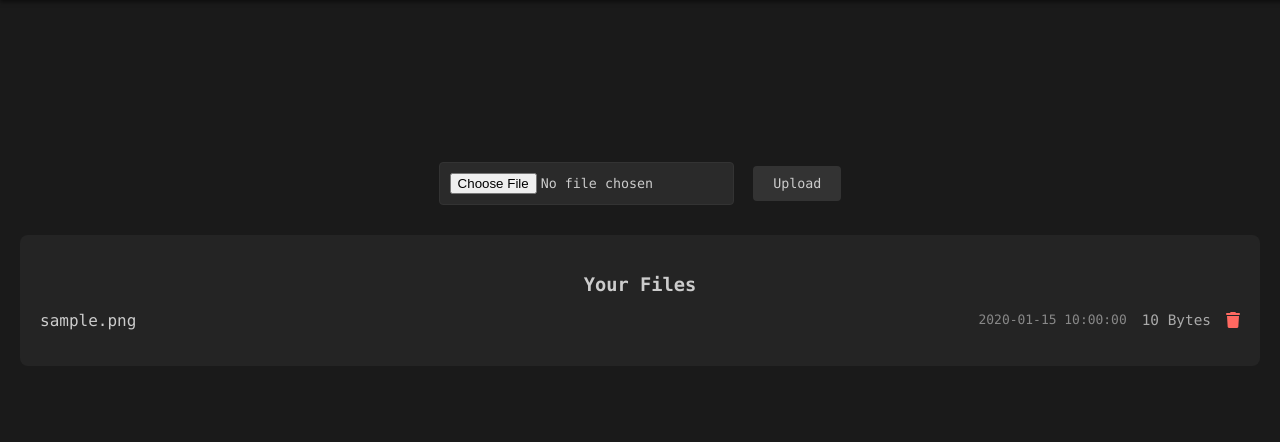
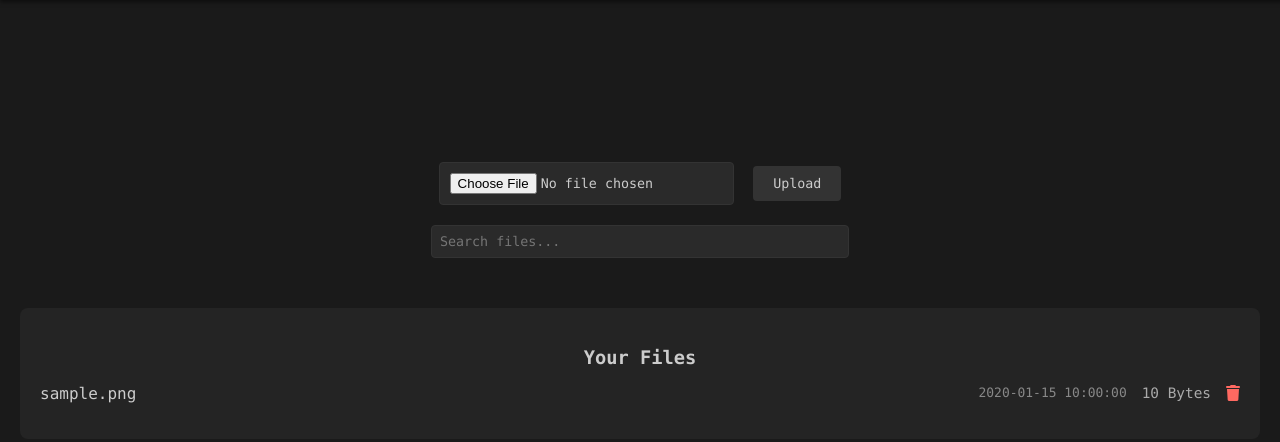
Before and after one commit to neledov/harry-parser, a Flask app: page / in a window 1280 px wide. Shown: the part 48-490 px from the top of the page. Run offline with Flask 3, Linux system fonts and the light colour scheme; a user stored in the database is signed in; tables that the repository leaves empty hold one stand-in row (values such as "Sample post"); some libraries are stand-ins or nearby versions.

Commit message:
added file search

```diff
--- a/static/css/style.css
+++ b/static/css/style.css
@@ -1006,3 +1006,10 @@ body {
       color: #AAAAAA;
       font-family: 'Consolas', monospace;
   }
+
+  .filter-container #file-search {
+      width: 100%;
+      max-width: 400px;
+      margin: 20px auto;
+      display: block;
+  }
--- a/templates/upload.html
+++ b/templates/upload.html
@@ -7,6 +7,9 @@
     </form>
 
     {% if files %}
+    <div class="filter-container">
+        <input type="text" id="file-search" placeholder="Search files..." aria-label="Search files">
+    </div>
     <div class="files-list">
         <h3>Your Files</h3>
         <ul id="files-list">
@@ -30,4 +33,21 @@
     </div>
     {% endif %}
 </div>
+
+<script type="module">
+    import { debounce } from '/static/js/utils/helpers.js';
+
+    const fileSearch = document.getElementById("file-search");
+    if (fileSearch) {
+        fileSearch.addEventListener("input", debounce(() => {
+            const searchTerm = fileSearch.value.toLowerCase();
+            const filesList = document.querySelectorAll('#files-list li');
+
+            filesList.forEach(item => {
+                const fileName = item.querySelector('a').textContent.toLowerCase();
+                item.style.display = fileName.includes(searchTerm) ? '' : 'none';
+            });
+        }, 300));
+    }
+</script>
 {% endblock %}
```
